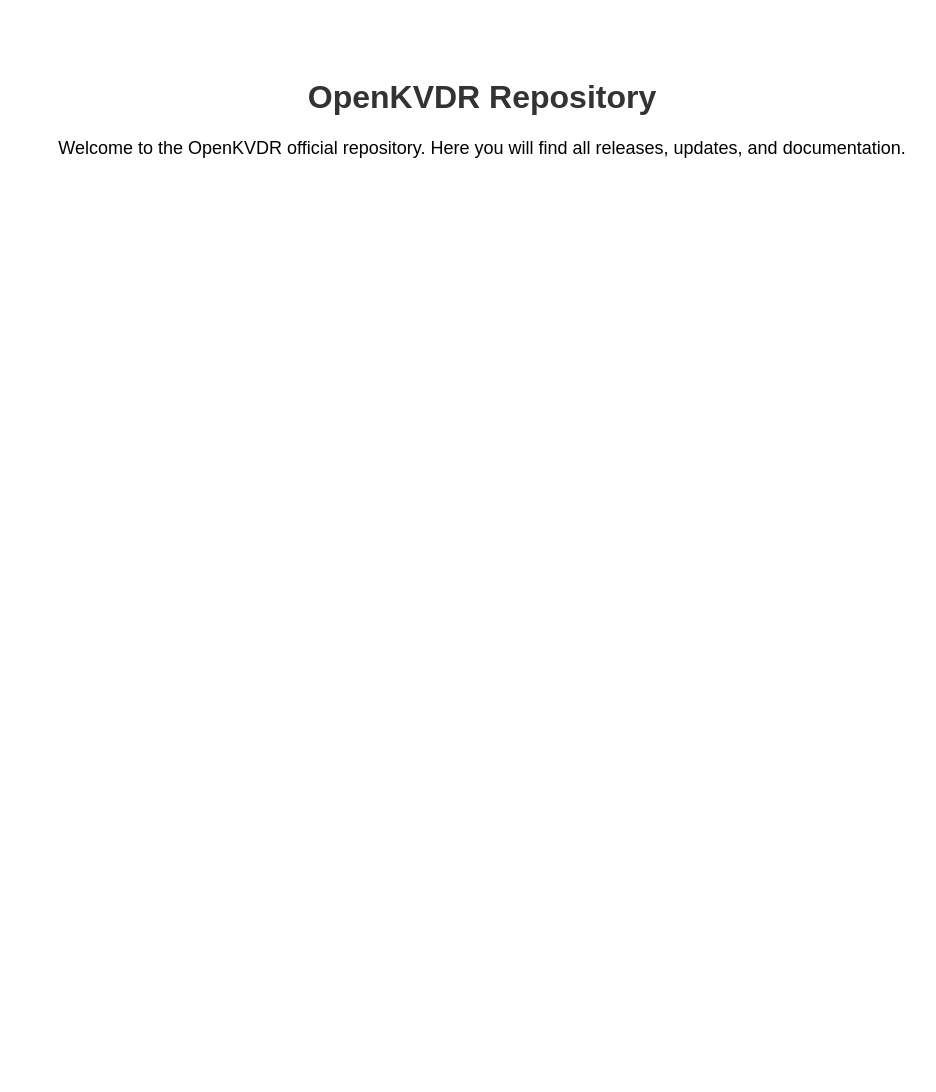
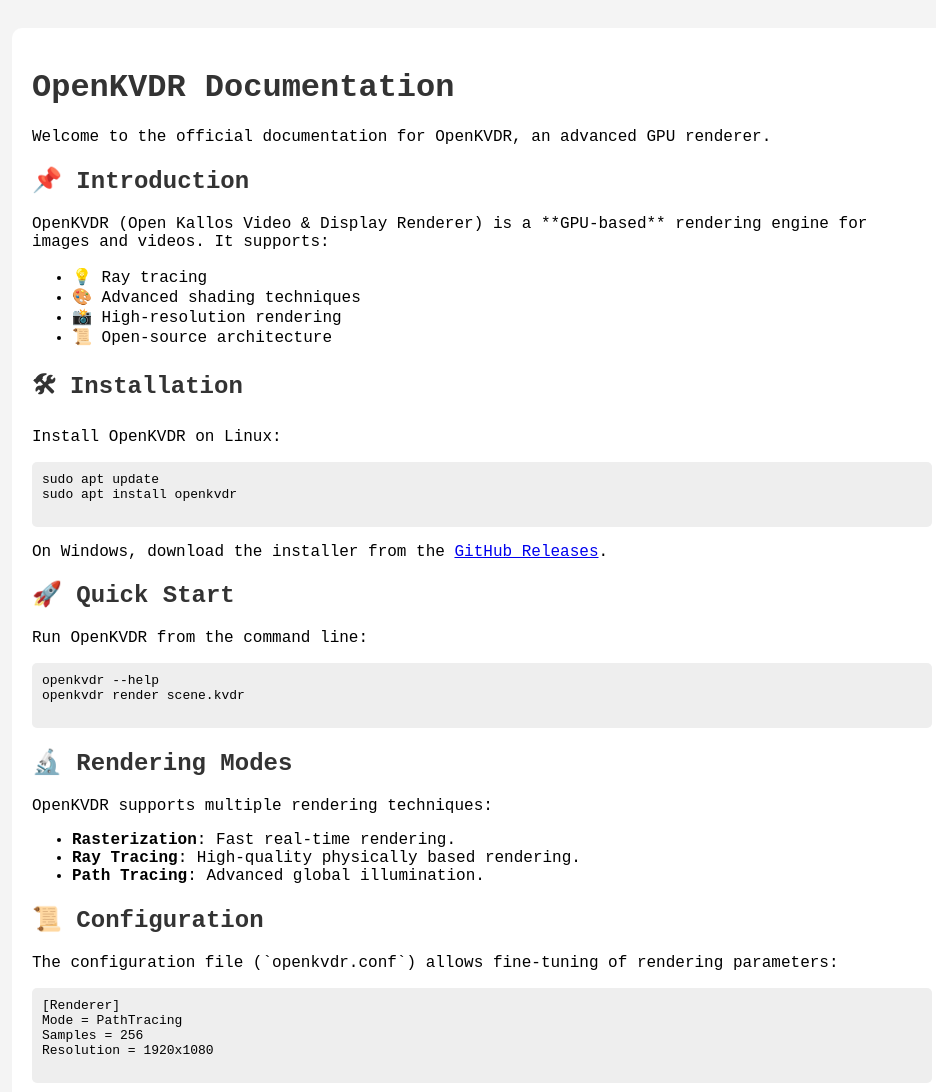
Before and after one commit to kallos3d/openkvdr-repo, a plain HTML site: page docs/index.html in a window 1280 px wide. Shown: the top 1092 px of the page, without its empty margins (158-1094 px from the left). Before the commit the page ends 800 px from the top, so only its background shows below. Drawn offline with Linux system fonts and the light colour scheme.

Commit message:
index.html

```diff
--- a/docs/index.html
+++ b/docs/index.html
@@ -3,15 +3,95 @@
 <head>
     <meta charset="UTF-8">
     <meta name="viewport" content="width=device-width, initial-scale=1.0">
-    <title>OpenKVDR Repository</title>
+    <title>OpenKVDR Documentation</title>
     <style>
-        body { font-family: Arial, sans-serif; text-align: center; padding: 50px; }
-        h1 { color: #333; }
-        p { font-size: 18px; }
+        body {
+            font-family: "Courier New", monospace;
+            background-color: #f4f4f4;
+            padding: 20px;
+        }
+        .content {
+            max-width: 900px;
+            margin: auto;
+            background: white;
+            padding: 20px;
+            border-radius: 10px;
+        }
+        h1, h2, h3 {
+            color: #333;
+        }
+        pre {
+            background: #eee;
+            padding: 10px;
+            border-radius: 5px;
+        }
     </style>
 </head>
 <body>
-    <h1>OpenKVDR Repository</h1>
-    <p>Welcome to the OpenKVDR official repository. Here you will find all releases, updates, and documentation.</p>
+    <div class="content">
+        <h1>OpenKVDR Documentation</h1>
+        <p>Welcome to the official documentation for OpenKVDR, an advanced GPU renderer.</p>
+
+        <h2>📌 Introduction</h2>
+        <p>OpenKVDR (Open Kallos Video & Display Renderer) is a **GPU-based** rendering engine for images and videos. It supports:</p>
+        <ul>
+            <li>💡 Ray tracing</li>
+            <li>🎨 Advanced shading techniques</li>
+            <li>📸 High-resolution rendering</li>
+            <li>📜 Open-source architecture</li>
+        </ul>
+
+        <h2>🛠 Installation</h2>
+        <p>Install OpenKVDR on Linux:</p>
+        <pre>
+sudo apt update
+sudo apt install openkvdr
+        </pre>
+        <p>On Windows, download the installer from the <a href="https://github.com/kallos3d/openkvdr-repo/releases">GitHub Releases</a>.</p>
+
+        <h2>🚀 Quick Start</h2>
+        <p>Run OpenKVDR from the command line:</p>
+        <pre>
+openkvdr --help
+openkvdr render scene.kvdr
+        </pre>
+
+        <h2>🔬 Rendering Modes</h2>
+        <p>OpenKVDR supports multiple rendering techniques:</p>
+        <ul>
+            <li><strong>Rasterization</strong>: Fast real-time rendering.</li>
+            <li><strong>Ray Tracing</strong>: High-quality physically based rendering.</li>
+            <li><strong>Path Tracing</strong>: Advanced global illumination.</li>
+        </ul>
+
+        <h2>📜 Configuration</h2>
+        <p>The configuration file (`openkvdr.conf`) allows fine-tuning of rendering parameters:</p>
+        <pre>
+[Renderer]
+Mode = PathTracing
+Samples = 256
+Resolution = 1920x1080
+        </pre>
+
+        <h2>📚 API Reference</h2>
+        <p>OpenKVDR includes a powerful API:</p>
+        <pre>
+#include "openkvdr.h"
+
+KVDR_Renderer renderer;
+renderer.loadScene("scene.kvdr");
+renderer.render();
+        </pre>
+
+        <h2>🔗 Links</h2>
+        <ul>
+            <li><a href="https://github.com/kallos3d/openkvdr-repo">GitHub Repository</a></li>
+            <li><a href="https://kallos3d.github.io/openkvdr-repo/">Online Documentation</a></li>
+            <li><a href="https://github.com/kallos3d/openkvdr-repo/issues">Report Issues</a></li>
+        </ul>
+
+        <h2>📜 License</h2>
+        <p>OpenKVDR is licensed under the MIT License.</p>
+    </div>
 </body>
 </html>
```
